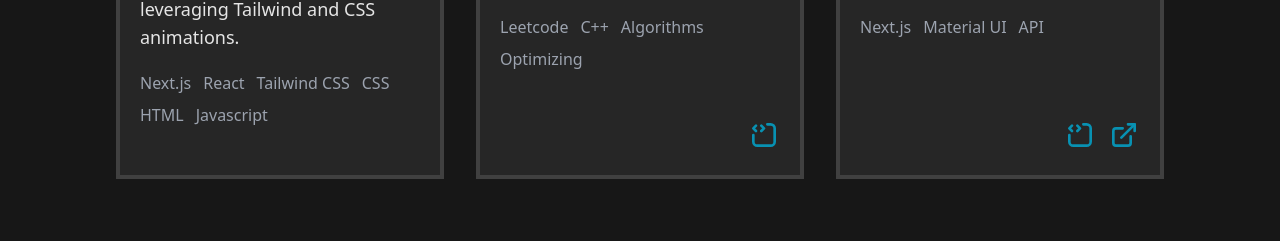
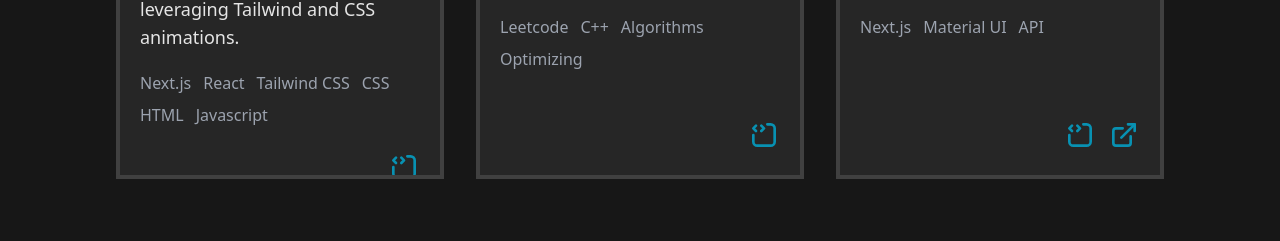
Before and after one commit to Adam-Isaak-dev/portfolio, a Next.js app: page / in a window 1280 px wide. Shown: the part 2779-3020 px from the top of the page. Built offline with nearby package versions, Linux system fonts and the light colour scheme.

Commit message:
Update links

```diff
--- a/components/home/Projects.jsx
+++ b/components/home/Projects.jsx
@@ -3,7 +3,7 @@ import { IconSourceCode, IconExternalLink  } from '@tabler/icons';
 const projects = [
   {
     name: "Portfolio Website",
-    codebase: false,
+    codebase: "https://github.com/Adam-Isaak-dev/portfolio",
     url: false,
     description: "This website itself. I designed this site to make it easy to add content without much hassle. Additionally I focused on making the site look visual appealing by leveraging Tailwind and CSS animations.",
     tags: ["Next.js", "React", "Tailwind CSS", "CSS", "HTML", "Javascript"]
```
Also changed, not shown: 1 other file (tests, documents, lock files or other folders).
